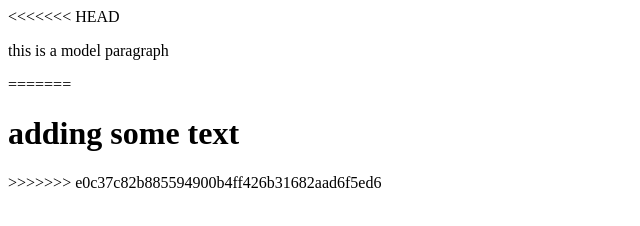
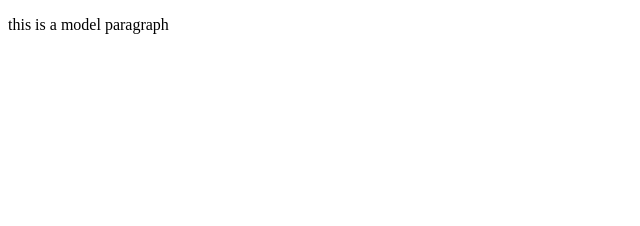
Before and after one commit to iamshazali/crap-porfolio, a plain HTML site: page index.html in a window 1280 px wide. Shown: the whole page, without its empty margins (0-640 px from the left). Drawn offline with Linux system fonts and the light colour scheme.

Commit message:
again dont know

```diff
--- a/index.html
+++ b/index.html
@@ -7,10 +7,10 @@
     <title>crap-portfolio</title>
 </head>
 <body>
-<<<<<<< HEAD
+
 <p>this is a model paragraph</p>
-=======
-    <h1>adding some text</h1>
->>>>>>> e0c37c82b885594900b4ff426b31682aad6f5ed6
+
+
+
 </body>
 </html>
```
